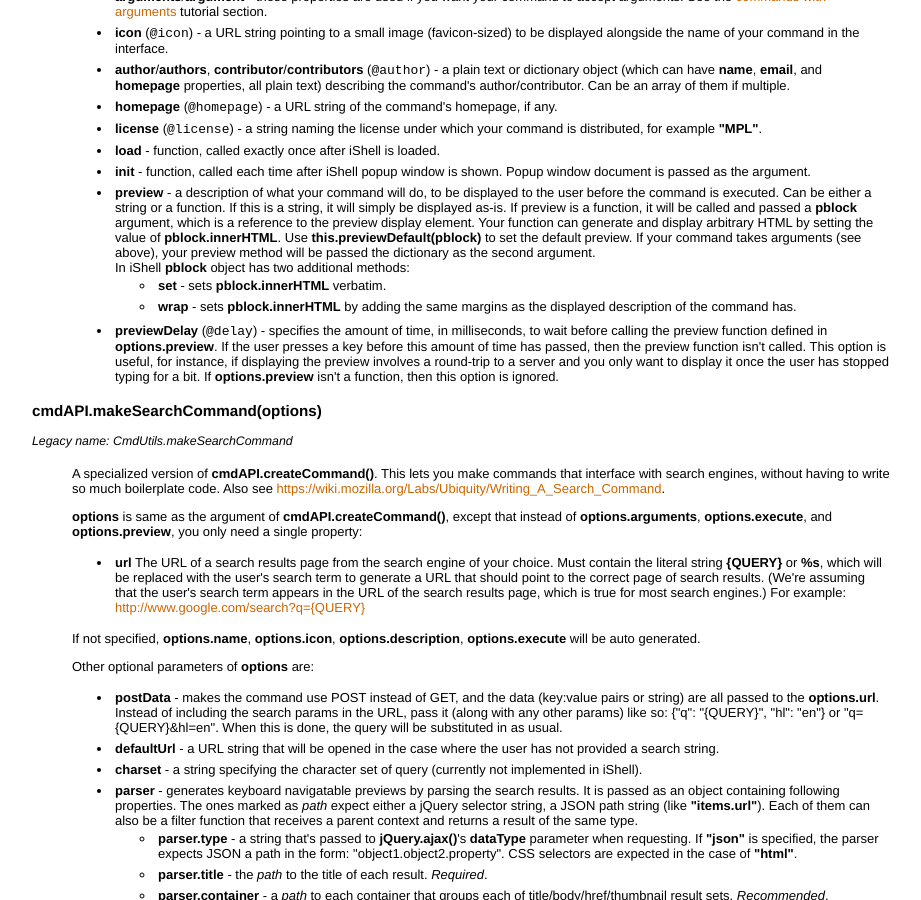
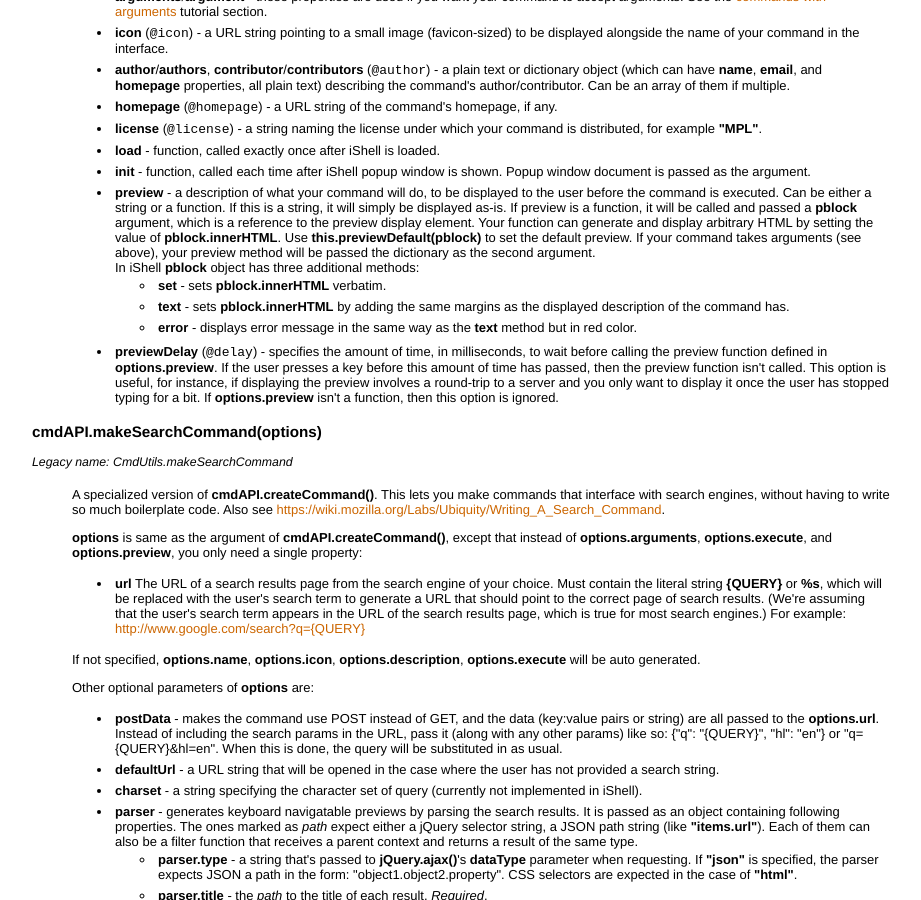
Before and after one commit to GChristensen/ishell, a Jekyll site: the page res/API.html, which Jekyll copies as it is, in a window 1280 px wide and 900 px high, scrolled down 624 px. Shown: the whole window, without its empty margins (158-1079 px from the left). Built offline with Jekyll 4.4.1, drawn with Linux system fonts in a browser that asks for light colours.

Commit message:
minor changes in the API of the "display" preview argument

```diff
--- a/commands/search.js
+++ b/commands/search.js
@@ -22,6 +22,10 @@ shellSettings.load(settings => {
             body       : "htmlSnippet",
             maxResults : maxSearchResults,
         },
+        execute: function({object: {text}}) {
+            if (text)
+                CmdUtils.addTab(`http://www.google.com/search?q=${encodeURIComponent(text)}`);
+        }
     });
 
     CmdUtils.makeSearchCommand({
--- a/popup.css
+++ b/popup.css
@@ -181,9 +181,13 @@ body {
     border-left: 6pt solid #d3d3d3;
 }
 
-#shell-help-wrapper, .description, .help {
+#shell-help-wrapper, .description, .help, .error {
     padding-left: 5px;
     padding-right: 5px;
+}
+
+.error {
+    color: #f94c52;
 }
 
 .shell-help-heading {
--- a/res/API.html
+++ b/res/API.html
@@ -96,11 +96,15 @@
             setting the value of <strong>pblock.innerHTML</strong>. Use <strong>this.previewDefault(pblock)</strong>
             to set the default preview. If your command takes arguments (see above), your preview
             method will be passed the dictionary as the second argument.<br>
-            In iShell <strong>pblock</strong> object has two additional methods:
+            In iShell <strong>pblock</strong> object has three additional methods:
             <ul>
                 <li><b>set</b> - sets <strong>pblock.innerHTML</strong> verbatim.</li>
-                <li><b>wrap</b> - sets <strong>pblock.innerHTML</strong> by adding
-                    the same margins as the displayed description of the command has.</li>
+                <li><b>text</b> - sets <strong>pblock.innerHTML</strong> by adding the same margins
+                    as the displayed description of the command has.
+                </li>
+                <li><b>error</b> - displays error message in the same way as the <b>text</b> method
+                    but in red color.
+                </li>
             </ul>
         </li>
         <li><strong>previewDelay</strong> (<code>@delay</code>) - specifies the amount of time, in
```
Also changed, not shown: popup.js (+12 -2 lines), res/edit.js (+18 -10 lines), res/tutorial.html (+5 -7 lines), manifest.json.
